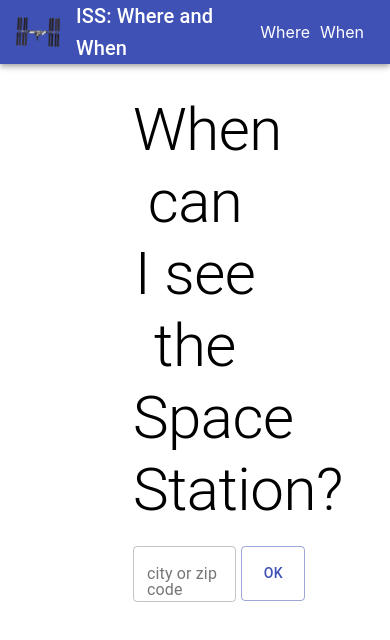
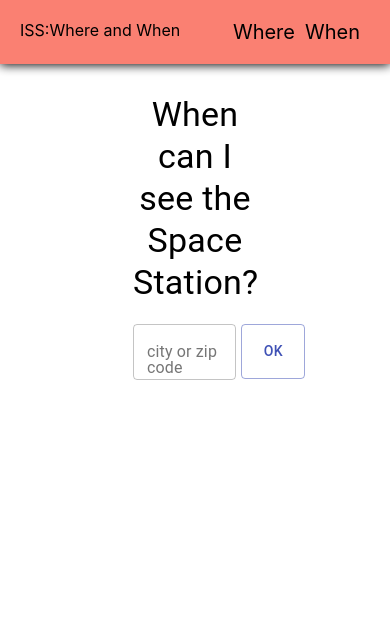
Before and after one commit to markdreed512/iss-app, a React (Create React App) app: page /passes in a window 390 px wide. Shown: the top 640 px of the page. Built offline with nearby package versions, Linux system fonts and the light colour scheme.

Commit message:
responsive styles

```diff
--- a/package.json
+++ b/package.json
@@ -16,7 +16,8 @@
     "react-dom": "^16.13.1",
     "react-leaflet": "^2.7.0",
     "react-router-dom": "^5.2.0",
-    "react-scripts": "3.4.1"
+    "react-scripts": "3.4.1",
+    "styled-components": "^5.3.3"
   },
   "scripts": {
     "start": "react-scripts start",
--- a/src/App.css
+++ b/src/App.css
@@ -40,3 +40,11 @@
   background-color: rgba(0,0,0,0);
   border: none;
 }
+a{
+  text-decoration: none;
+  color: black;
+  font-size: 20px;
+}
+a:hover{
+  text-decoration: underline wavy;
+}
--- a/src/components/NavBar.js
+++ b/src/components/NavBar.js
@@ -2,40 +2,71 @@ import React from 'react'
 import { AppBar, Toolbar, Typography } from '@material-ui/core'
 import { Link } from 'react-router-dom'
 import { makeStyles } from '@material-ui/core/styles';
+import styled from 'styled-components'
 import iss from '../images/iss.png'
-const useStyles = makeStyles((theme) => ({
-    root: {
-        flexGrow: 1
-    },
-    logo: {
-        marginRight: theme.spacing(2)
-    },
-    title: {
-        flexGrow: 1
-    },
-    link: {
-        color: "white",
-        textDecoration: "none",
-        paddingRight: "10px"
-    }
-}))
 
-function NavBar(props) {
-    const classes = useStyles()
+const Nav = styled.nav`
+    background: salmon;
+    color: black;
+    display: flex;
+    padding: 20px;
+    justify-content: space-between;
+    box-shadow: 0 1px 10px black;
+`
+const Li = styled.li`
+    display: inline;
+    margin-right: 10px;
+`
+const Ul = styled.ul`
+    margin: 0;
+    padding: 0;
+`
+function NavBar(){
     return (
-        <div className={classes.root}>
-            <AppBar position="static">
-                <Toolbar>
-                    <img src={iss} alt="iss logo" height="30px" className={classes.logo} />
-                    <Typography variant="h6" className={classes.title}>
-                        ISS: Where and When
-                    </Typography>
-                        <Link to="/" className={classes.link}>Where</Link>
-                        <Link to="/passes"  className={classes.link}>When</Link>
-                </Toolbar>
-            </AppBar>
-        </div>
+        <Nav>
+            <div>ISS:Where and When</div>
+            <Ul>
+                <Li><Link to="/">Where</Link></Li>
+                <Li><Link to="/passes">When</Link></Li>
+            </Ul>
+        </Nav>
     )
 }
 
+
+// const useStyles = makeStyles((theme) => ({
+//     root: {
+//         flexGrow: 1
+//     },
+//     logo: {
+//         marginRight: theme.spacing(2)
+//     },
+//     title: {
+//         flexGrow: 1
+//     },
+//     link: {
+//         color: "white",
+//         textDecoration: "none",
+//         paddingRight: "10px"
+//     }
+// }))
+
+// function NavBar(props) {
+//     const classes = useStyles()
+//     return (
+//         <div className={classes.root}>
+//             <AppBar position="static">
+//                 <Toolbar>
+//                     <img src={iss} alt="iss logo" height="30px" className={classes.logo} />
+//                     <Typography variant="h6" className={classes.title}>
+//                         ISS: Where and When
+//                     </Typography>
+//                         <Link to="/" className={classes.link}>Where</Link>
+//                         <Link to="/passes"  className={classes.link}>When</Link>
+//                 </Toolbar>
+//             </AppBar>
+//         </div>
+//     )
+// }
+
 export default NavBar
--- a/src/components/PassesView.js
+++ b/src/components/PassesView.js
@@ -95,7 +95,7 @@ function PassesView() {
 
     return (
         <Container className={classes.container}>
-            <Typography variant="h2" align="center">
+            <Typography variant="h4" align="center">
                     When can I see the Space Station?
             </Typography>
 
```
Also changed, not shown: 1 other file (tests, documents, lock files or other folders).
